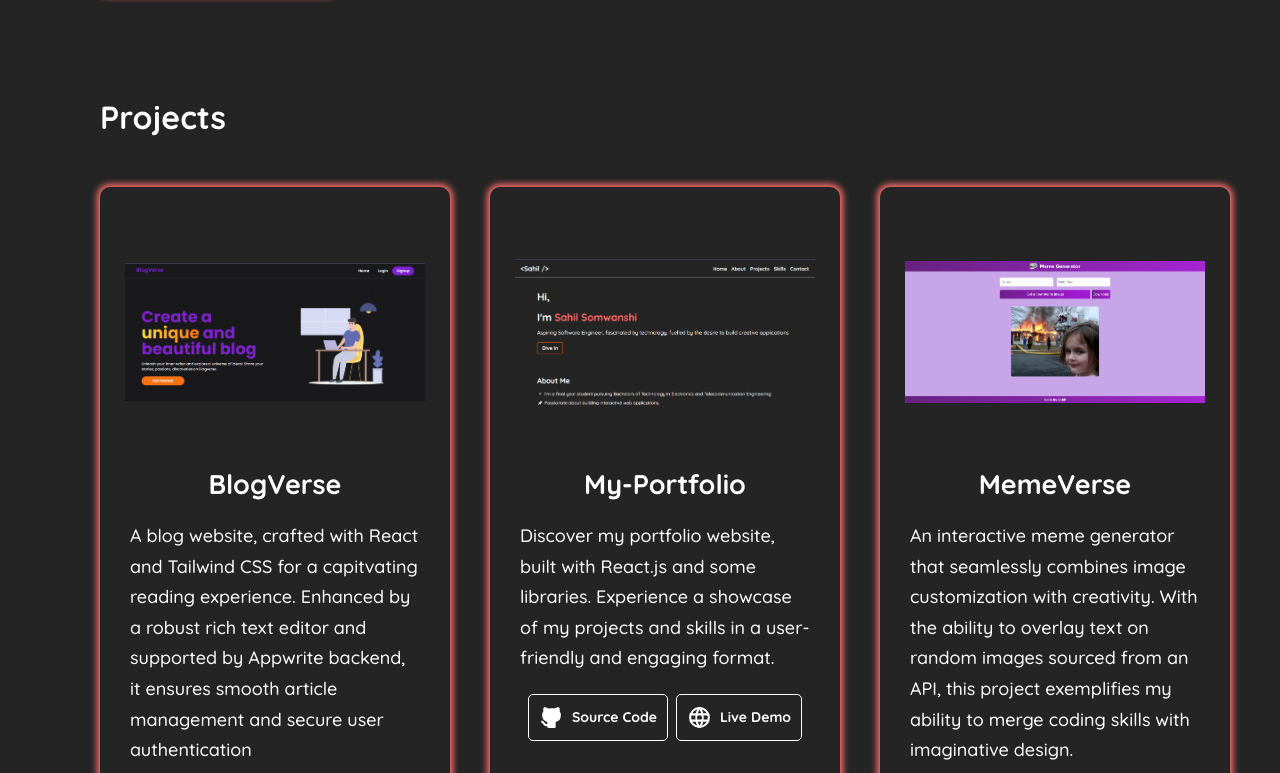
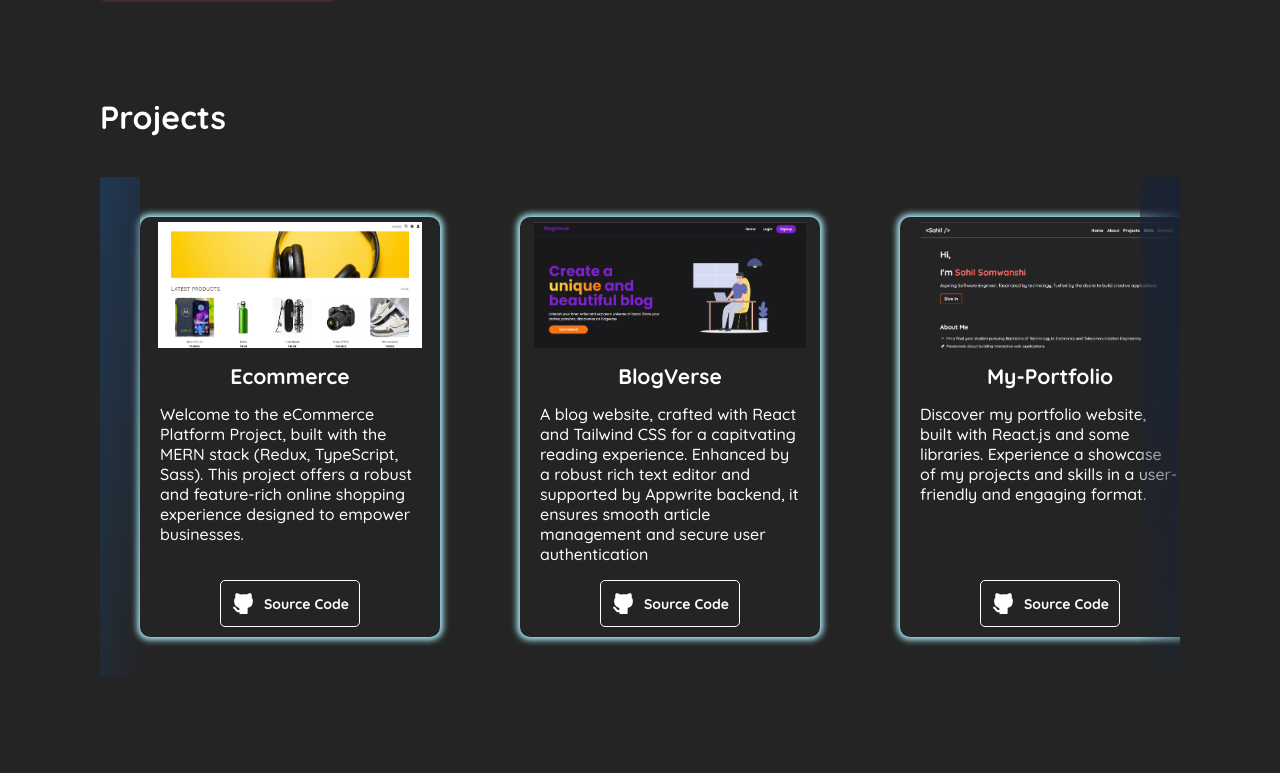
Before and after one commit to Sahilsom08/myPortfolio, a React (Vite) app: page / in a window 1280 px wide. Shown: the part 927-1700 px from the top of the page. Built offline with nearby package versions, Linux system fonts and the light colour scheme; a web font is replaced by a local one.

Commit message:
added new project

```diff
--- a/src/components/Project.css
+++ b/src/components/Project.css
@@ -1,52 +1,83 @@
 @media (min-width: 320px) and (max-width: 480px) {
   body {
-        .project {
+    /* .project {
       margin: 20px 20px 80px;
     }
 
-        .project--card {
+    .project--card--container {
       margin: 35px 0;
+    } */
   }
 }
+.heading {
+  margin: 0 100px;
+  margin-bottom: 40px;
+}
+.project {
+  margin: 0 100px;
+  height: 500px;
+  display: flex;
+  position: relative;
+}
+.project--card--container::before {
+  position: absolute;
+  content: "";
+  left: 0;
+  top: 0;
+  height: 100%;
+  width: 40px;
+  z-index: 1;
+  background-image: linear-gradient(98deg, #203854, transparent);
+}
+.project--card--container::after {
+  position: absolute;
+  content: "";
+  right: 0;
+  top: 0;
+  height: 100%;
+  width: 40px;
+  background-image: linear-gradient(-98deg, #192336, transparent);
+}
+.project--card--container {
+  padding: 0 40px;
+  display: flex;
+  align-items: center;
+  justify-content: space-between;
+  gap: 80px;
+  overflow: auto;
+  scroll-behavior: smooth;
+}
+.project--card--container::-webkit-scrollbar {
+  display: none;
 }
 
-.project {
-    margin: 0 30px 0 100px;
-}
-
-.project--card {
-    margin: 50px 0;
-    display: grid;
-    grid-template-columns: repeat(auto-fit, minmax(300px, 350px));
-    gap: 2.5em;
-}
-
-.project--item {
+.cards {
+  height: 420px;
+  /* position: relative; */
   display: flex;
   flex-direction: column;
   align-items: center;
-    padding: 20px;
   border-radius: 10px;
   /* background-color: rgb(128, 127, 127); */
-    box-shadow: 0 0 6px 3px rgb(254, 110, 110);
-    font-family: 'quicksand', sans-serif;
+  box-shadow: 0 0 6px 3px hsl(190, 91%, 83%);
+  font-family: "quicksand", sans-serif;
 }
 
-.project--item:hover {
-    box-shadow: 0 0 12px 5px rgb(254, 110, 110);
+.cards:hover {
+  box-shadow: 0 0 12px 5px hsl(190, 91%, 83%);
 }
 
 .project--image--container {
   width: 300px;
-    height: 250px;
+  height: 160px;
   overflow: hidden;
+  padding: 5px;
 }
 
 .project--img {
   object-fit: contain;
   width: 100%;
   height: 100%;
-    border-radius: 10px;
   position: relative;
   opacity: 1;
 }
@@ -54,27 +85,33 @@
 .project--info {
   padding: 10px;
   font-size: 18px;
+  height: 80%;
+  display: flex;
+  flex-direction: column;
 }
 
-.project--info h2 {
+.project--info h3 {
   display: flex;
   align-items: center;
   justify-content: center;
 }
 
-.project--item:hover h2 {
-    color: rgb(254, 110, 110);
+.cards:hover h3 {
+  color: hsl(190, 91%, 83%);
 }
 
 .project--info p {
-    margin: 20px 0;
-    line-height: 1.7;
+  height: 100%;
+  margin: 15px 10px;
+  font-size: 16px;
+  /* line-height: 1.2; */
 }
 
 .project--info--button {
   display: flex;
   align-items: center;
-    justify-content: space-evenly;
+  /* justify-content: space-evenly; */
+  justify-content: center;
 }
 
 .project--info--button button {
@@ -86,15 +123,15 @@
   padding: 10px;
   border: 1px solid;
   border-radius: 5px;
-    font-family: 'quicksand', sans-serif;
+  font-family: "quicksand", sans-serif;
   font-size: 14px;
   font-weight: 700;
 }
 
 .project--info--button button:hover {
   background-color: rgb(51, 50, 49);
-    border-color: rgb(254, 110, 110);
-    color: rgb(254, 110, 110);
+  border-color: hsl(190, 91%, 83%);
+  color: hsl(190, 91%, 83%);
   cursor: pointer;
 }
 
--- a/src/components/Project.jsx
+++ b/src/components/Project.jsx
@@ -1,44 +1,49 @@
-import React from 'react'
-import './Project.css'
-import { projects } from './data';
-import { TbWorld } from 'react-icons/tb'
-import { TbBrandGithubFilled } from 'react-icons/tb'
+import React from "react";
+import "./Project.css";
+import { projects } from "./data";
+// import { TbWorld } from "react-icons/tb";
+import { TbBrandGithubFilled } from "react-icons/tb";
 
 function Project() {
   return (
-    <div id='projects' className='project'>
-        <h1>Projects</h1>
-        <div className='project--card'>
+    <>
+      <h1 className="heading">Projects</h1>
+      <div id="projects" className="project">
+        <div></div>
+        <div className="project--card--container">
           {projects.map((project) => (
-              <div key={project.image} className='project--item'>
+            <div key={project.image} className="cards">
               <div className="project--image--container">
                 <img
                   alt="gallery"
                   src={project.image}
-                    className='project--img'
+                  className="project--img"
                 />
               </div>
-                <div className='project--info'>
-                  <h2>
-                    {project.title}
-                  </h2>
+              <div className="project--info">
+                  <h3 className="title">{project.title}</h3>
                   <p>{project.description}</p>
                 <div className="project--info--button">
-                    <button onClick={() => window.open(project.github, '_blank')}>
-                      <TbBrandGithubFilled size={25} className='project--button--margin'/>
+                  <button onClick={() => window.open(project.github, "_blank")}>
+                    <TbBrandGithubFilled
+                      size={25}
+                      className="project--button--margin"
+                    />
                     Source Code
                   </button>
-                    <button onClick={() => window.open(project.demo, '_blank')}>
-                      <TbWorld size={25} className='project--button--margin'/>
+                  {/* <button onClick={() => window.open(project.demo, "_blank")}>
+                    <TbWorld size={25} className="project--button--margin" />
                     Live Demo
-                    </button>
+                  </button> */}
                 </div>
               </div>
             </div>
           ))}
         </div>
+        <div></div>
       </div>
+    </>
   );
 }
 
-export default Project
+export default Project;
--- a/src/components/data.jsx
+++ b/src/components/data.jsx
@@ -2,16 +2,24 @@ import Portfolio from "../../public/assets/images/Portfolio.png";
 import TodoApp from "../../public/assets/images/todoApp.png";
 import MemeVerse from "../../public/assets/images/memeVerse.png";
 import currencyconverter from "../../public/assets/images/currencyConverter.png";
-import blogVerse from "../../public/assets/images/blogVerse.png"
-
+import blogVerse from "../../public/assets/images/blogVerse.png";
+import moduleName from "../../public/assets/images/ecommerce.png";
 export const projects = [
+  {
+    title: "Ecommerce",
+    description:
+      "Welcome to the eCommerce Platform Project, built with the MERN stack (Redux, TypeScript, Sass). This project offers a robust and feature-rich online shopping experience designed to empower businesses.",
+    image: moduleName,
+    github: "https://github.com/Sahilsom08/Ecommerce_Frontend",
+    // demo: "https://blog-verse-liard.vercel.app/",
+  },
   {
     title: "BlogVerse",
     description:
       "A blog website, crafted with React and Tailwind CSS for a capitvating reading experience. Enhanced by a robust rich text editor and supported by Appwrite backend, it ensures smooth article management and secure user authentication",
     image: blogVerse,
     github: "https://github.com/Sahilsom08/BlogVerse",
-    demo: "https://blog-verse-liard.vercel.app/",
+    // demo: "https://blog-verse-liard.vercel.app/",
   },
   {
     title: "My-Portfolio",
@@ -19,7 +27,7 @@ export const projects = [
       "Discover my portfolio website, built with React.js and some libraries. Experience a showcase of my projects and skills in a user-friendly and engaging format.",
     image: Portfolio,
     github: "https://github.com/Sahilsom08/myPortfolio",
-    demo: "https://sahils-portfolioweb.netlify.app/",
+    // demo: "https://sahils-portfolioweb.netlify.app/",
   },
   {
     title: "MemeVerse",
@@ -27,7 +35,7 @@ export const projects = [
       "An interactive meme generator that seamlessly combines image customization with creativity. With the ability to overlay text on random images sourced from an API, this project exemplifies my ability to merge coding skills with imaginative design.",
     image: MemeVerse,
     github: "https://github.com/Sahilsom08/MemeVerse",
-    demo: "https://sahilsom08.github.io/MemeVerse/",
+    // demo: "https://sahilsom08.github.io/MemeVerse/",
   },
   {
     title: "Currency Converter",
@@ -35,7 +43,7 @@ export const projects = [
       "The Dynamic Currency Converter is an engaging web application that seamlessly integrates currency conversion with user interaction. By leveraging real-time exchange rates and intuitive design",
     image: currencyconverter,
     github: "https://github.com/Sahilsom08/currencyConverter",
-    demo: "https://currency-converter-one.netlify.app/",
+    // demo: "https://currency-converter-one.netlify.app/",
   },
   ,
   {
@@ -44,6 +52,6 @@ export const projects = [
       "A comprehensive todo list application with create, edit, and delete functionalities. Seamlessly managing tasks, this project demonstrates my proficiency in designing efficient and user-friendly task management solutions.",
     image: TodoApp,
     github: "https://github.com/Sahilsom08/todoApp",
-    demo: "https://bespoke-taiyaki-c96eff.netlify.app/",
+    // demo: "https://bespoke-taiyaki-c96eff.netlify.app/",
   },
 ];
```
Also changed, not shown: public/assets/images/ecommerce.png (added). Lines whose indentation alone changed are shown as unchanged.
